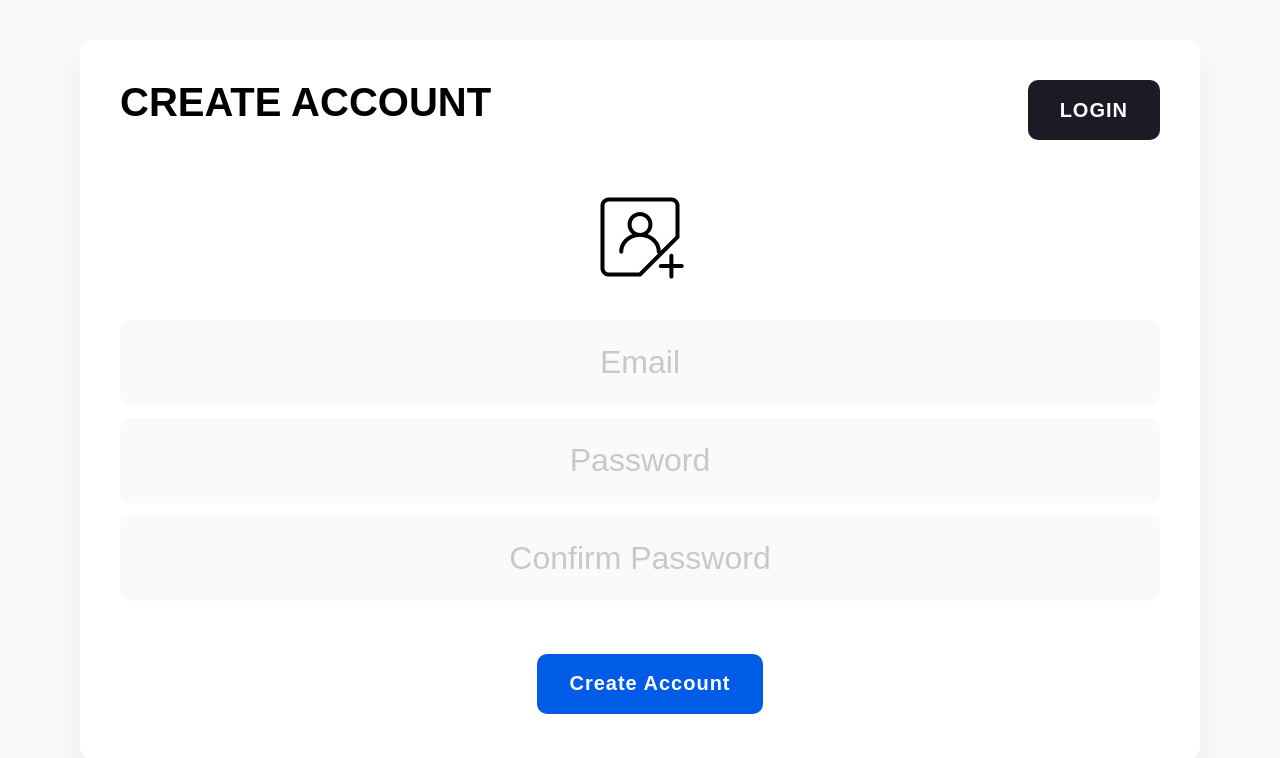
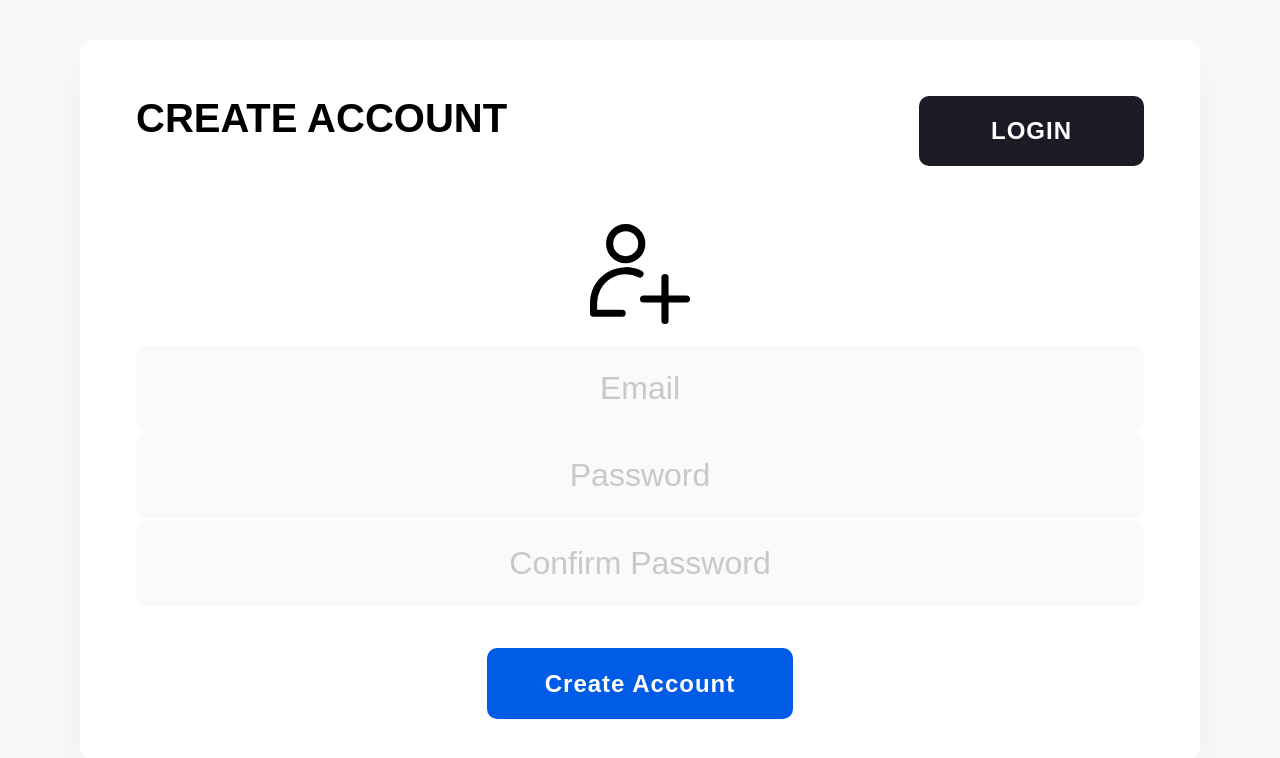
Before and after one commit to jairpss/expenses_app, a React (Create React App) app: page /signup in a window 1280 px wide. Shown: the top 758 px of the page. Built offline with nearby package versions, Linux system fonts and the light colour scheme; no server answers; what webfontloader would draw is missing.

Commit message:
changing ui in login/signup

```diff
--- a/src/components/Login.js
+++ b/src/components/Login.js
@@ -1,9 +1,9 @@
 import React, {useState} from 'react'
 import {Header, Title, HeaderContainer} from '../elements/Header'
-import {Button, LoginButton} from '../elements/Button'
+import {Button, LoginButton, SignLogBtn} from '../elements/Button'
 import Helmet from 'react-helmet'
 import {Form, Input, ButtonContainer} from '../elements/FormElements'
-import ImgLogin from './../images/login-icon.png'
+import ImgLogin from './../images/log_in.SVG'
 import {useNavigate} from 'react-router-dom'
 import {auth} from './../firebase/firebaseConfig'
 import Alert from './../elements/Alert'
@@ -81,7 +81,7 @@ const Login = () => {
                     <HeaderContainer>
                        <Title>Login</Title>
                        <div>
-                           <Button to="/signup">SING UP</Button>
+                           <SignLogBtn to="/signup">SING UP</SignLogBtn>
                        </div>
                     </HeaderContainer>
             </Header>
--- a/src/components/Signup.js
+++ b/src/components/Signup.js
@@ -1,9 +1,9 @@
 import React, {useState} from 'react'
 import {Header, Title, HeaderContainer} from '../elements/Header'
-import {Button} from '../elements/Button'
+import {Button, SignLogBtn, LoginButton, SignUpButton} from '../elements/Button'
 import Helmet from 'react-helmet'
 import {Form, Input, ButtonContainer} from '../elements/FormElements'
-import ImgLogin from './../images/icon-signup.png'
+import ImgSignup from './../images/sign_up.SVG'
 import {auth} from './../firebase/firebaseConfig'
 import {useNavigate} from 'react-router-dom'
 import { createUserWithEmailAndPassword } from "firebase/auth"
@@ -101,17 +101,17 @@ const Signup = () => {
                     <HeaderContainer>
                        <Title>Create Account</Title>
                        <div>
-                           <Button to="/login">LOGIN</Button>
+                           <SignLogBtn to="/login">LOGIN</SignLogBtn>
                        </div>
                     </HeaderContainer>
             </Header>
             <Form onSubmit={handleSubmit}>
-                <img src={ImgLogin} className="login-img" alt="Logo"/>
+                <img src={ImgSignup} className="login-img" alt="Logo"/>
                 <Input type="email" name="email" placeholder="Email" value={email} onChange={handleChange}/>
                 <Input type="password" name="password" placeholder="Password" value={password} onChange={handleChange}/>
                 <Input type="password" name="password2" placeholder="Confirm Password" value={password2} onChange={handleChange}/>
                 <ButtonContainer>
-                    <Button as="button" type="submit" primary>Create Account</Button>
+                    <SignUpButton as="button" type="submit" primary>Create Account</SignUpButton>
                 </ButtonContainer>
             </Form>
             <Alert
--- a/src/elements/Button.js
+++ b/src/elements/Button.js
@@ -56,4 +56,62 @@ const LoginButton = styled(Link)`
     }
 `;
 
-export { Button, LoginButton}
+const SignUpButton = styled(Link)`
+    background: #005CE6;
+    width: auto;
+    border: none;
+    border-radius: 0.625rem;
+    color: #fff;
+    font-family: 'Manrope', sans-serif;
+    height: 3.75rem;
+    padding: 2.2rem 3.6rem;
+    font-size: 1.5rem;
+    font-weight: 700;
+    letter-spacing: 1px;
+    cursor: pointer;
+    text-decoration: none;
+    display: inline-flex;
+    justify-content: space-between;
+    align-items: center;
+    outline: none;
+
+    @media(max-width: 60rem){
+        text-align: center;
+        padding: 2.4rem 4rem;
+    }
+    @media(max-width: 40rem){
+        text-align: center;
+        padding: 2.4rem 4rem;
+    }
+`;
+
+const SignLogBtn = styled(Link)`
+    background: #1A1B25;
+    width: auto;
+    border: none;
+    border-radius: 0.625rem;
+    color: #fff;
+    font-family: 'Manrope', sans-serif;
+    height: 3.75rem;
+    padding: 2.2rem 4.5rem;
+    font-size: 1.5rem;
+    font-weight: 700;
+    letter-spacing: 1px;
+    cursor: pointer;
+    text-decoration: none;
+    display: inline-flex;
+    justify-content: space-between;
+    align-items: center;
+    outline: none;
+
+    @media(max-width: 60rem){
+        text-align: center;
+        padding: 2.4rem 8rem;
+    }
+    @media(max-width: 40rem){
+        text-align: center;
+        padding: 2.4rem 8rem;
+    }
+`;
+
+export { Button, LoginButton, SignUpButton, SignLogBtn}
--- a/src/elements/FormElements.js
+++ b/src/elements/FormElements.js
@@ -19,7 +19,7 @@ const FilterContainer = styled.div`
 `;
 
 const Form = styled.form`
-    padding: 0 2.5rem; /* 40px */
+    padding: 0 3.5rem; /* 40px */
 
     height: 100%;
     display: flex;
@@ -58,8 +58,12 @@ const Input = styled.input`
     border: none;
     outline: none;
     border-radius: 10px;
+
     @media(max-width: 60rem){ /* 950px */
         font-size: 1.8rem; /* 24px */
+    }
+    @media(max-width: 40rem){ /* 950px */
+        margin-bottom: 14px;
     }
 `;
 
--- a/src/elements/Header.js
+++ b/src/elements/Header.js
@@ -2,7 +2,7 @@ import styled from 'styled-components'
 
 const Header = styled.div`
 width: 100%;
-padding: 2.5rem; /* 40px */
+padding: 3.5rem; /* 40px */
 display: flex;
 justify-content: space-between;
 align-items: center;
```
Also changed, not shown: src/images/log_in.SVG (added), src/images/sign_up.SVG (added).
